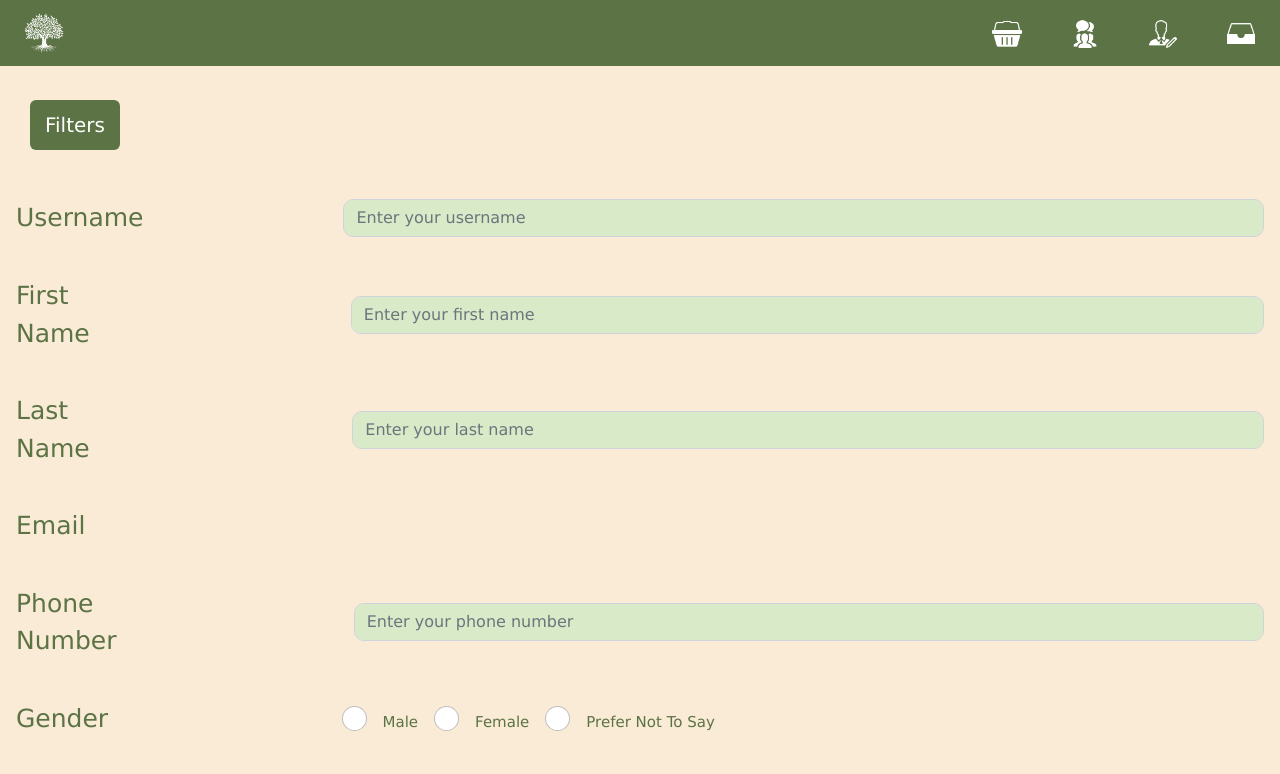
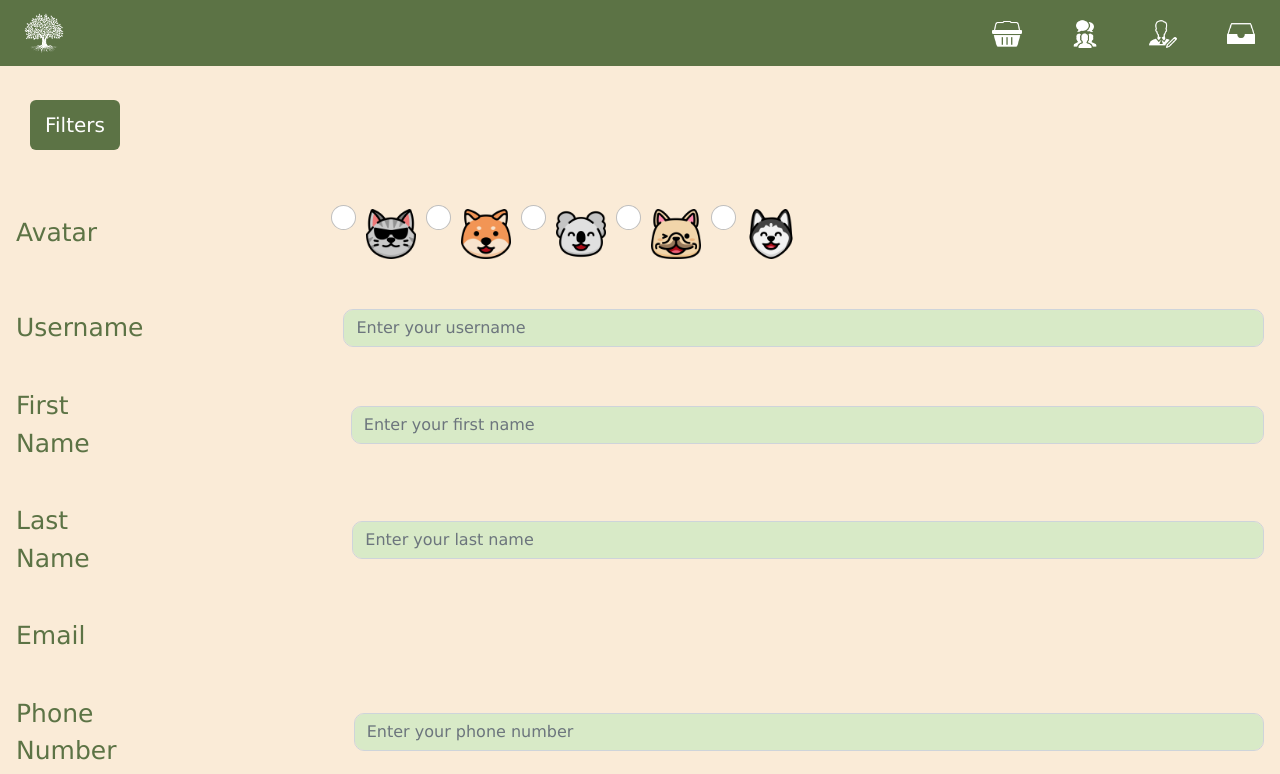
Before and after one commit to Nathania02/wad2_thegreentree, a plain HTML site: page editDetails.html in a window 1280 px wide. Shown: the top 774 px of the page. Drawn offline with nearby package versions, Linux system fonts and the light colour scheme; no server answers.

Commit message:
added avatar into editDetails

```diff
--- a/css/profile.css
+++ b/css/profile.css
@@ -66,6 +66,10 @@ body {
 .avatar {
     width: 50px;
     height: 50px;
+}
+
+.avatarMargin {
+    margin: 10px;
 }
 
 /* CSS FOR SELLER PORTAL */
--- a/editDetails.html
+++ b/editDetails.html
@@ -53,7 +53,8 @@
             <a href="profile_my_posts.html" @mouseover="on_mouseover('posts')" @mouseout="on_mouseout('posts')"
                 :style="{'background-color': backgroundColorPos}">My Posts</a>
             <a href="seller_portal.html" @mouseover="on_mouseover('seller_portal')"
-                @mouseout="on_mouseout('seller_portal')" :style="{'background-color': backgroundColorSelPor}">Seller's Portal</a>
+                @mouseout="on_mouseout('seller_portal')" :style="{'background-color': backgroundColorSelPor}">Seller's
+                Portal</a>
         </div>
 
         <div id="main" class="container-fluid">
@@ -61,6 +62,34 @@
                 <div class="row">
                     <div id="displayUserData" class="col contentSection"
                         :style="{ 'font-size': fontSize, 'margin-left': marginLeft }">
+                        <p class="pb-4">
+                            <span style="margin-right: 233.41px;">Avatar</span>
+                            <input class="form-check-input" type="radio" name="profileImage" id="imageOption1"
+                                value="images/profilePictures/profilePic1.png">
+                            <label class="form-check-label avatarMargin" for="imageOption1">
+                                <img src="images/profilePictures/profilePic1.png" alt="Image 1" class="avatar">
+                            </label>
+                            <input class="form-check-input" type="radio" name="profileImage" id="imageOption2"
+                                value="images/profilePictures/profilePic2.png">
+                            <label class="form-check-label avatarMargin" for="imageOption1">
+                                <img src="images/profilePictures/profilePic2.png" alt="Image 2" class="avatar">
+                            </label>
+                            <input class="form-check-input" type="radio" name="profileImage" id="imageOption3"
+                                value="images/profilePictures/profilePic3.png">
+                            <label class="form-check-label avatarMargin" for="imageOption3">
+                                <img src="images/profilePictures/profilePic3.png" alt="Image 3" class="avatar">
+                            </label>
+                            <input class="form-check-input" type="radio" name="profileImage" id="imageOption4"
+                                value="images/profilePictures/profilePic4.png">
+                            <label class="form-check-label avatarMargin" for="imageOption4">
+                                <img src="images/profilePictures/profilePic4.png" alt="Image 4" class="avatar">
+                            </label>
+                            <input class="form-check-input" type="radio" name="profileImage" id="imageOption5"
+                                value="images/profilePictures/profilePic5.png">
+                            <label class="form-check-label avatarMargin" for="imageOption5">
+                                <img src="images/profilePictures/profilePic5.png" alt="Image 5" class="avatar">
+                            </label>
+                        </p>
                         <p class="pb-4 d-flex align-items-center">
                             <span style="margin-right: 200px;">Username</span>
                             <input type="text" name="username" class="form-control input" id="username"
@@ -95,7 +124,6 @@
 
                             <input class="form-check-input" type="radio" name="gender" id="pnts" value="O">
                             <label class="form-check-label radio mx-3" for="pnts">Prefer Not To Say</label>
-
                         </p>
                         <p class="pb-4 d-flex align-items-center">
                             <span style="margin-right: 220.07px;">Date of Birth</span>
--- a/js/firebase_profile.js
+++ b/js/firebase_profile.js
@@ -49,13 +49,18 @@ async function getAndOutputUserData(userId) {
         const querySnapshot = await getDocs(q);
         querySnapshot.forEach((doc) => {
             let data = JSON.parse(JSON.stringify(doc.data()));
-            let keyOrder = ['username', 'firstName', 'lastName', 'email', 'phoneNo', 'gender', 'dateofbirth', 'address', 'postalCode'];
+            let keyOrder = ['profileImage', 'username', 'firstName', 'lastName', 'email', 'phoneNo', 'gender', 'dateofbirth', 'address', 'postalCode'];
             let newUserObject = rearrangeObjectKeys(data, keyOrder);
             // console.log(newUserObject);
             for (var field in newUserObject) {
                 var fieldData;
-                if (field === 'gender') {
-                    // Handle gender separately
+                if (field === 'profileImage') {
+                    const avatarRadio = displayUserData.querySelector(`input[name="profileImage"][value="${newUserObject[field]}"]`);
+                    if (avatarRadio) {
+                        avatarRadio.checked = true;
+                    }
+                }
+                else if (field === 'gender') {
                     const genderRadio = displayUserData.querySelector(`input[name="gender"][value="${newUserObject[field]}"]`);
                     if (genderRadio) {
                         genderRadio.checked = true;
@@ -331,6 +336,7 @@ else if (window.location.pathname.includes('editDetails.html')) {
     const saveChanges = document.getElementById('saveChanges');
     saveChanges.addEventListener('submit', (e) => {
         e.preventDefault();
+        const profileImage = saveChanges.querySelector('input[name="profileImage"]:checked').value;
         const username = saveChanges.username.value;
         const firstName = saveChanges.firstName.value;
         const lastName = saveChanges.lastName.value;
@@ -344,6 +350,7 @@ else if (window.location.pathname.includes('editDetails.html')) {
             console.log('User status changed: ', user);
             const userId = user.uid;
             setDoc(doc(db, 'users', userId), {
+                profileImage: profileImage,
                 username: username,
                 firstName: firstName,
                 lastName: lastName,
```
Also changed, not shown: addDetails.html (+1 -1 lines).
